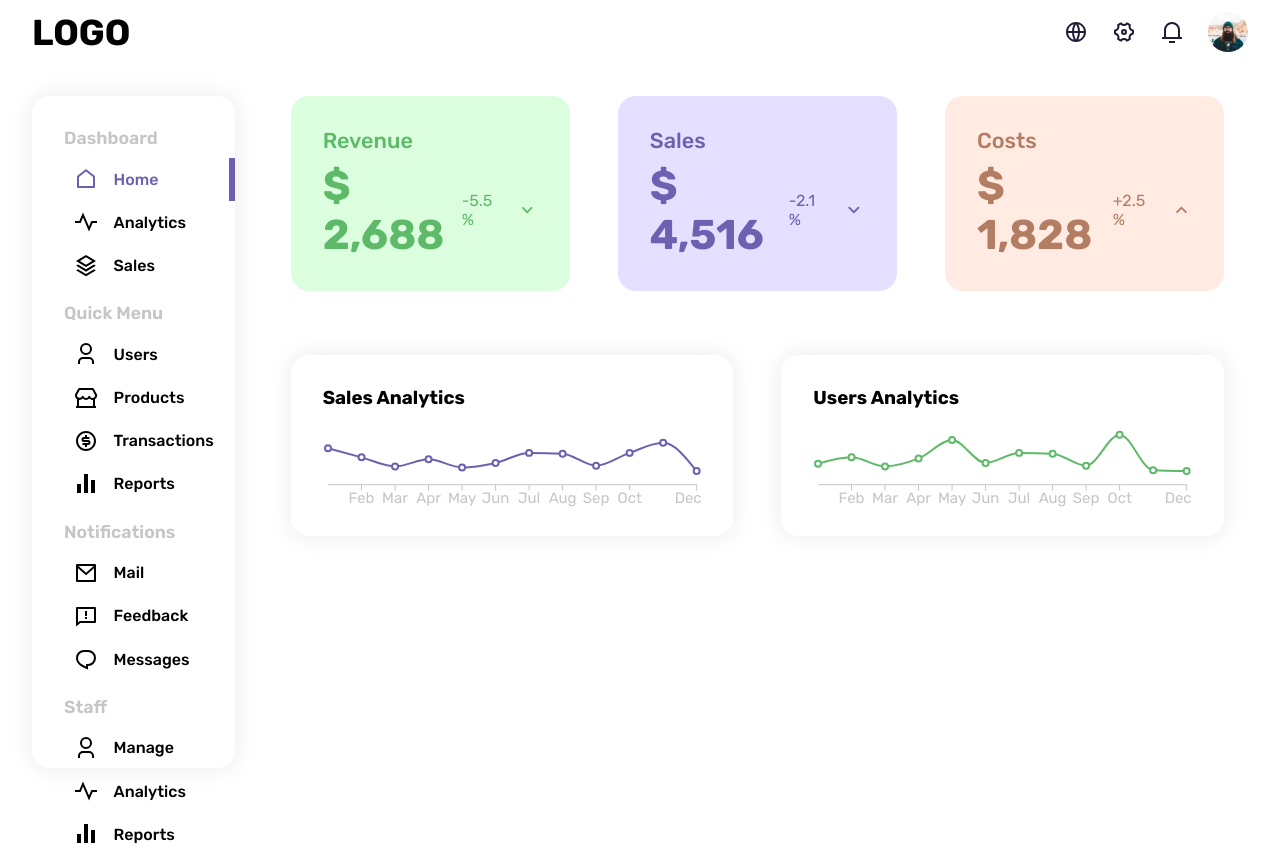
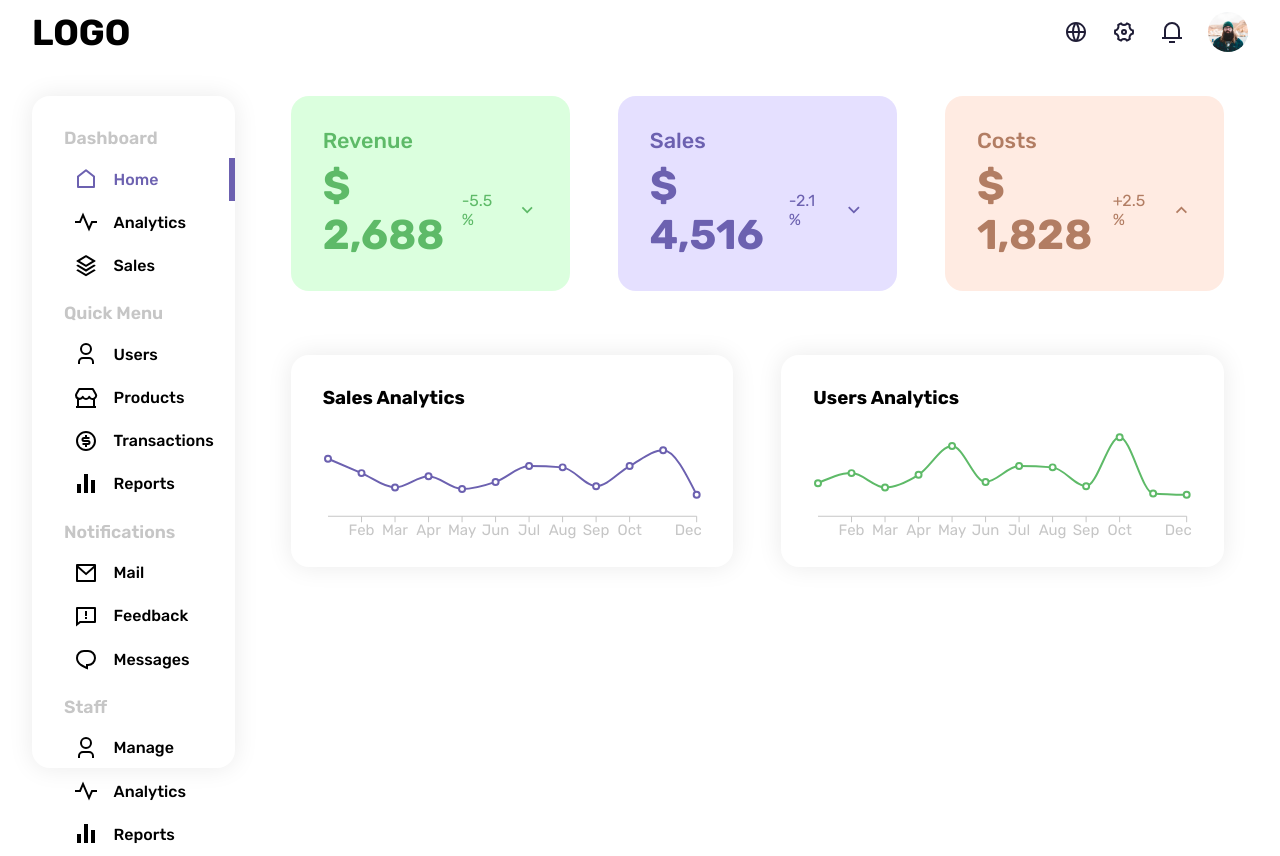
Before and after one commit to thusharathiwanka/react-admin-dashboard, a React (Create React App) app: page / in a window 1280 px wide. Built offline with nearby package versions, Linux system fonts and the light colour scheme.

Commit message:
UPDATE: chart aspect ratio updated

```diff
--- a/src/components/charts/Chart.jsx
+++ b/src/components/charts/Chart.jsx
@@ -6,7 +6,7 @@ const SalesChart = ({ data, dataKeys, title, color }) => {
 	return (
 		<div className="sales-chart">
 			<h3 className="sales-chart__title">{title}</h3>
-			<ResponsiveContainer width="100%" aspect={4 / 1}>
+			<ResponsiveContainer width="100%" aspect={3 / 1}>
 				<LineChart data={data}>
 					<XAxis dataKey={dataKeys[0]} stroke="#c6c6c6" fontSize={15} />
 					<Line type="monotone" dataKey={dataKeys[1]} stroke={color} strokeWidth={2} />
```
